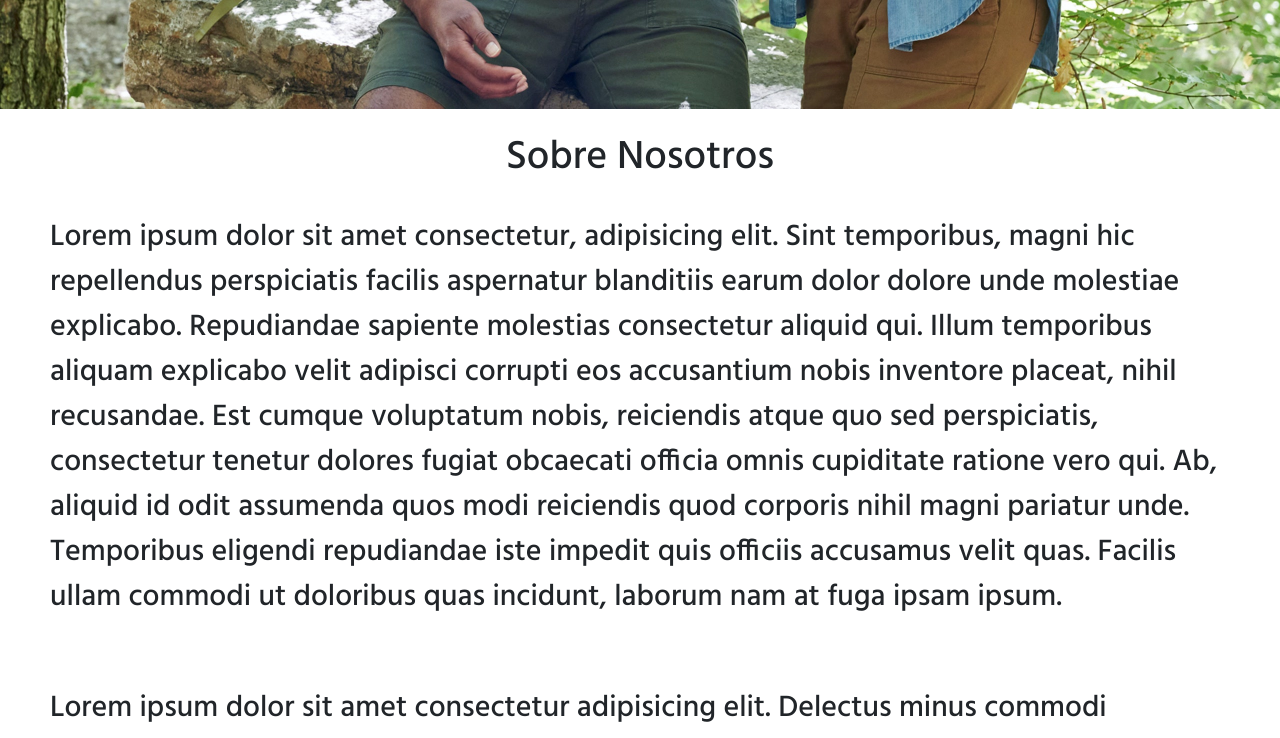
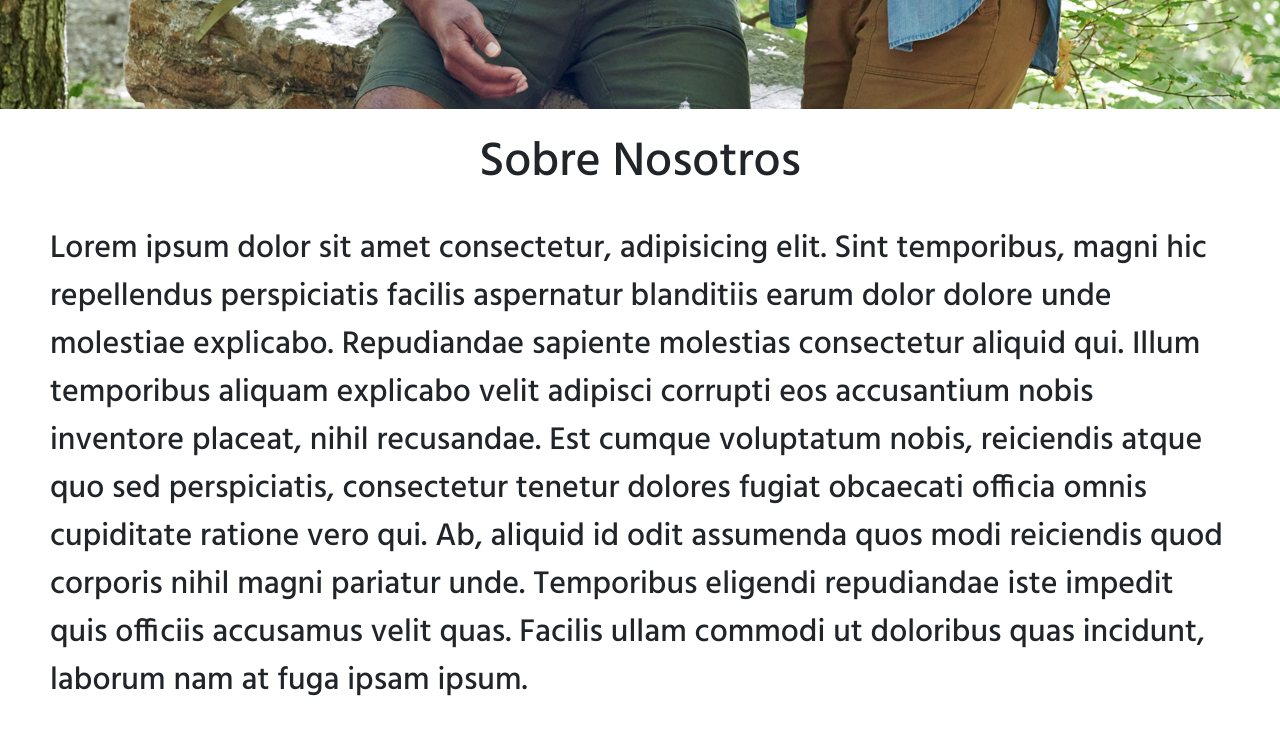
Before and after one commit to ClaudiaRolack/essential-oils-ecommerce, a plain HTML site: page pages/nosotros.html in a window 1280 px wide. Shown: the part 920-1658 px from the top of the page. Drawn offline with nearby package versions, Linux system fonts and the light colour scheme.

Commit message:
detalles font-size

```diff
--- a/css/style.css
+++ b/css/style.css
@@ -267,13 +267,13 @@
  .h1__nosotros {
      display: flex;
      justify-content: center;
-     font-size: 40px;
+     font-size: 3rem;
  }
 
  .p__nosotros {
      display: flex;
      padding: 25px;
-     font-size: 30px;
+     font-size: 2rem;
  }
 
  /* ACEITES INDIVIDUALES */
@@ -506,7 +506,9 @@
 
      /* NOSOTROS */
 
-
+     .imgportada img {
+         object-fit: cover;
+     }
 
      /* INICIO SECCION FOTOS */
 
```
